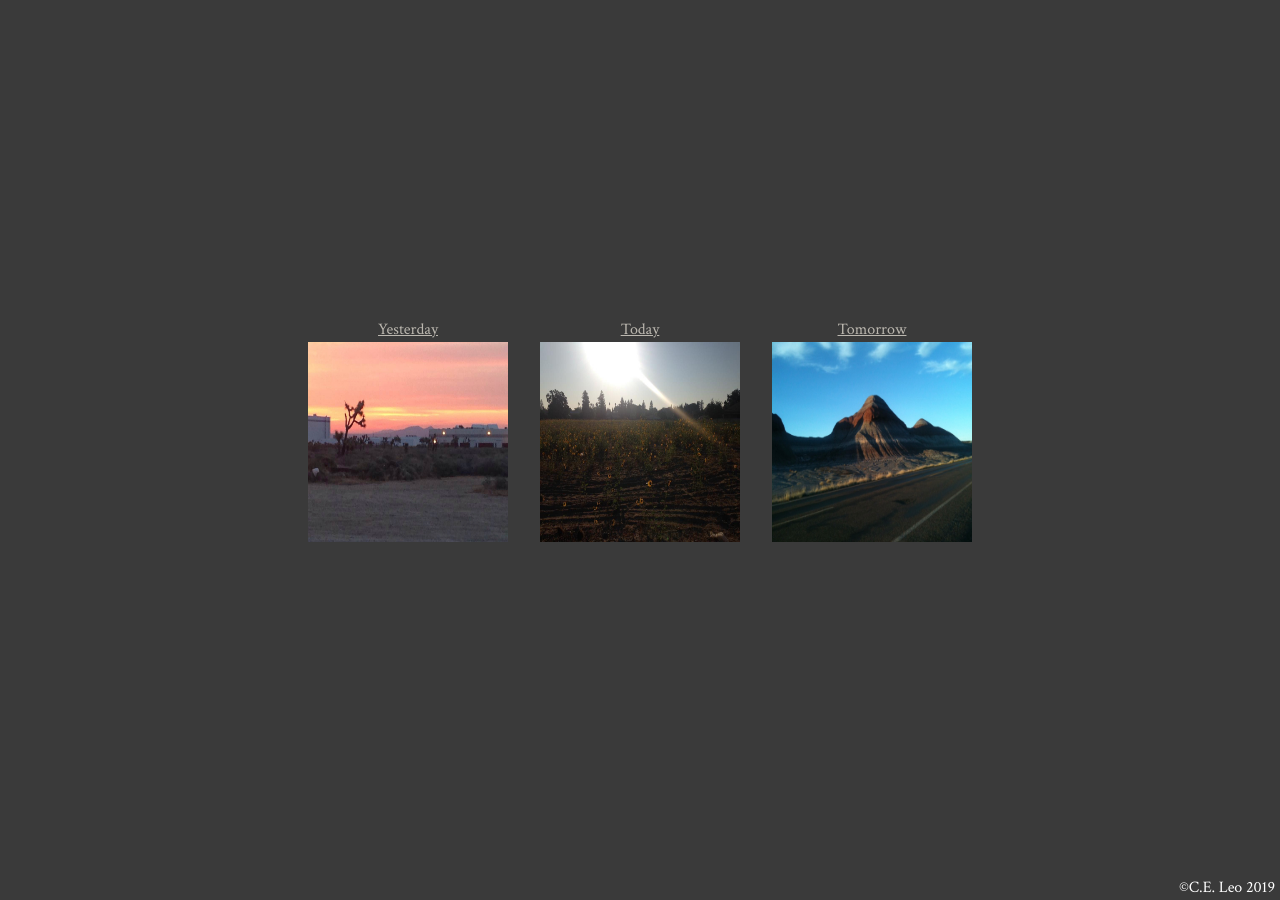
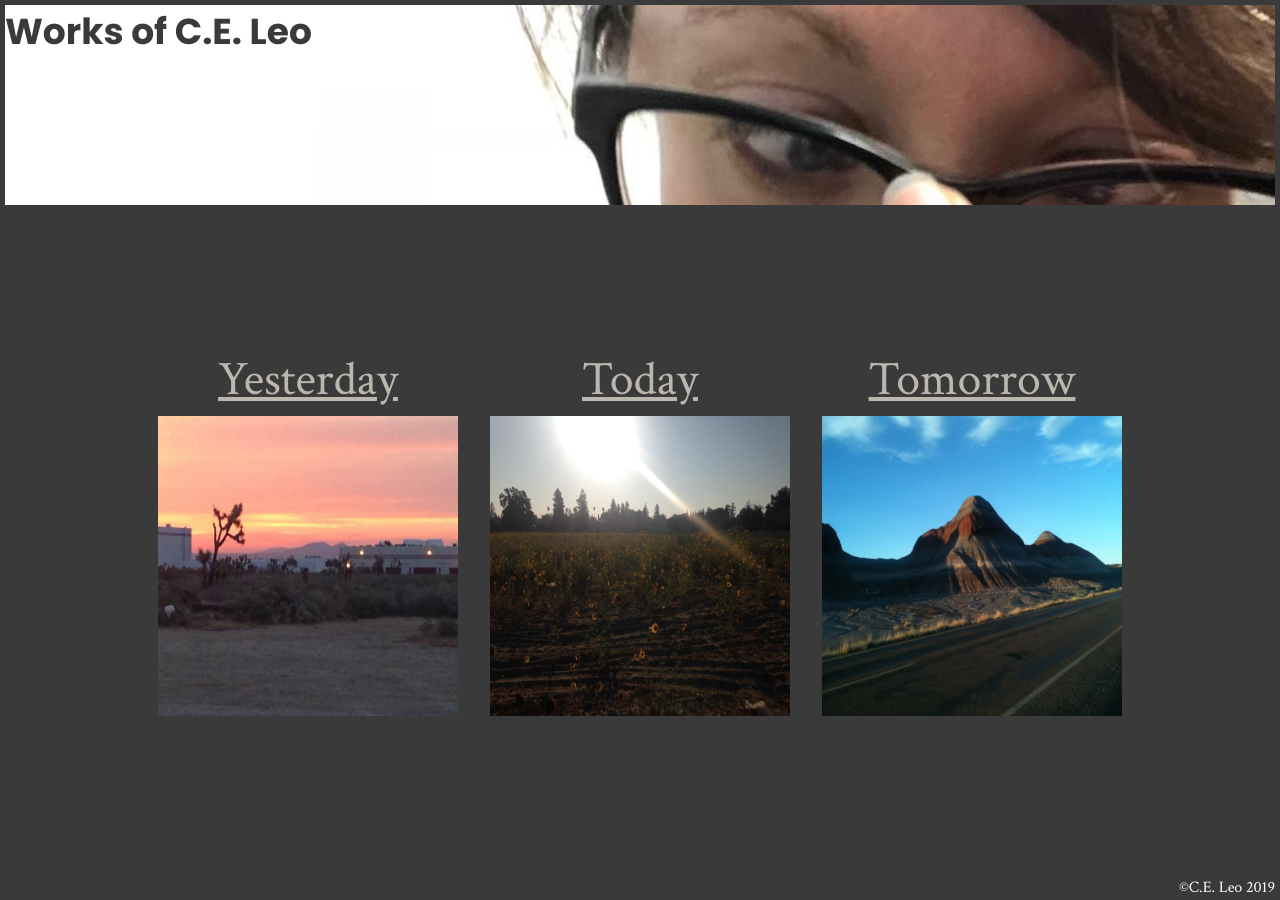
Before and after one commit to Ch3ram13/celeoworks, a Jekyll site: the page built from index.markdown, in a window 1280 px wide. Built offline with Jekyll 4.4.1, drawn with Linux system fonts in a browser that asks for light colours.

Commit message:
Add glasses photo to header

```diff
--- a/_layouts/home.html
+++ b/_layouts/home.html
@@ -3,6 +3,9 @@ layout: base
 ---
 
 <main class='home-page' aria-label="Content">
+  <header>
+    <h1>Works of C.E. Leo</h1>
+  </header>
   <nav class='home-navigation' aria-label="Site">
     <a href="{{ "/yesterday" | relative_url }}">
       Yesterday
--- a/_sass/components/home-navigation.scss
+++ b/_sass/components/home-navigation.scss
@@ -2,8 +2,9 @@
   display: flex;
   flex-direction: column;
   text-align: center;
+  align-items: center;
 
-  @include for-tablet-and-up {
+  @include for-laptop-and-up {
     align-content: space-around;
     flex-direction: row;
     justify-content: center;
@@ -11,11 +12,12 @@
 
   a {
     display: flex;
+    font-size: 3rem;
     flex-direction: column;
     justify-content: center;
-    width: 200px;
+    width: 300px;
 
-    @include for-tablet-and-up {
+    @include for-laptop-and-up {
       margin: 1rem;
     }
 
@@ -23,13 +25,9 @@
       width: 300px;
     }
 
-    @include for-desktop-and-up {
-      font-size: 2rem;
-    }
-
     img {
-      height: 200px;
-      width: 200px;
+      height: 300px;
+      width: 300px;
       margin-bottom: 1rem;;
 
       @include for-desktop-and-up {
--- a/_sass/components/home-page.scss
+++ b/_sass/components/home-page.scss
@@ -2,4 +2,45 @@
   display: grid;
   align-items: center;
   justify-content: center;
+
+  grid-template-areas:
+  'header'
+  'nav';
+  grid-template-rows: 200px 1fr;
+  grid-template-columns: 1fr;
+
+  @include for-laptop-and-up {
+    grid-template-areas:
+    'header header header'
+    '. nav .';
+    grid-template-rows: 200px 1fr;
+    grid-template-columns: 1fr 3fr 1fr;
+  }
+
+  header {
+    height: 100%;
+    grid-area: header;
+    background-color: #ffffff;
+    background-image: url('/assets/img/c-with-glasses.jpeg');
+    background-position: right -250px;
+    background-repeat: no-repeat;
+    width: 100%;
+
+    @include for-phone-only {
+      background-position: -260px -250px;
+    }
+
+    h1 {
+      color: $background-grey;
+      display: none;
+
+      @include for-laptop-and-up {
+        display: initial;
+      }
+    }
+  }
+
+  nav {
+    grid-area: nav;
+  }
 }
```
Also changed, not shown: assets/img/c-with-glasses.jpeg.
